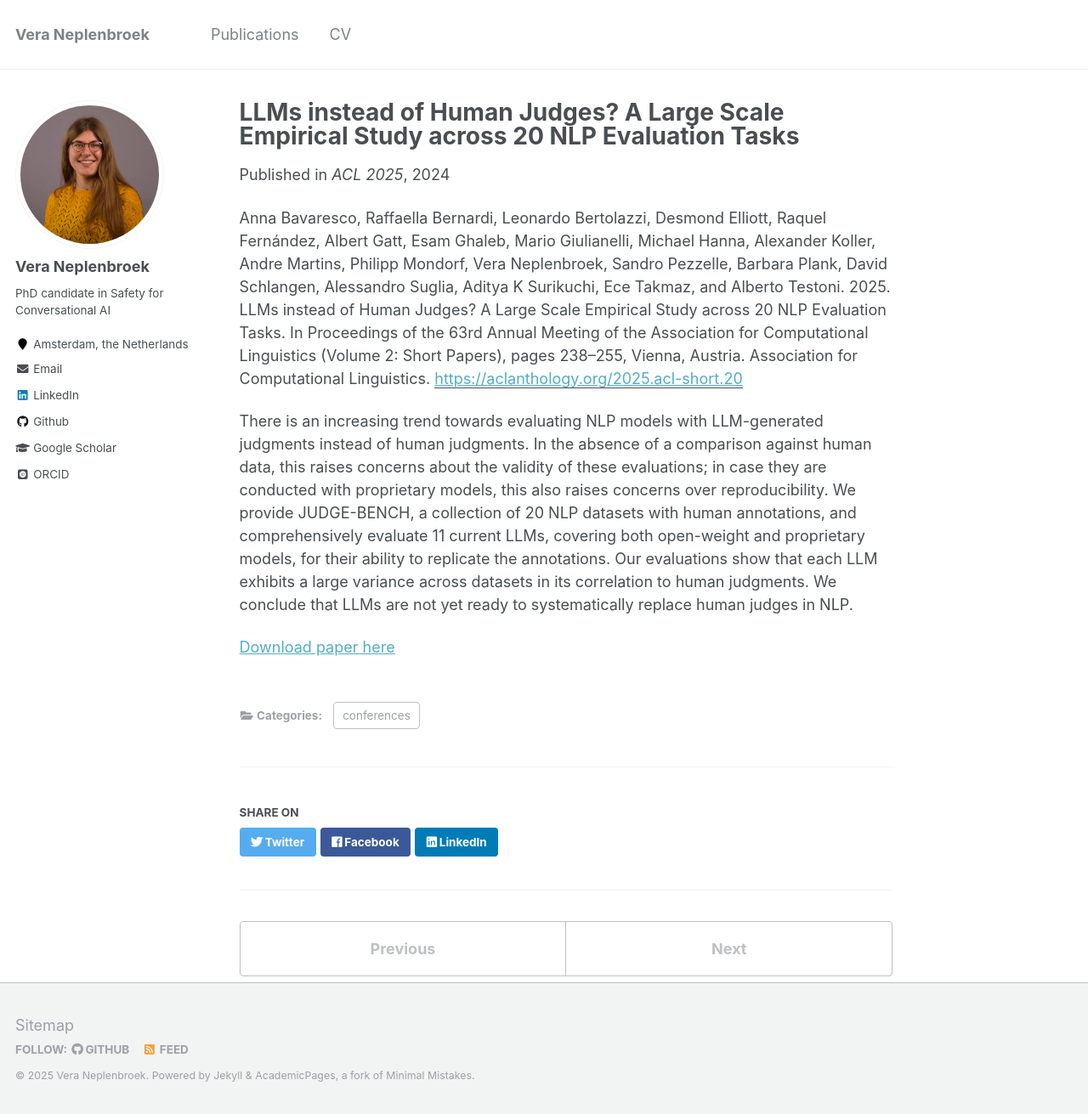
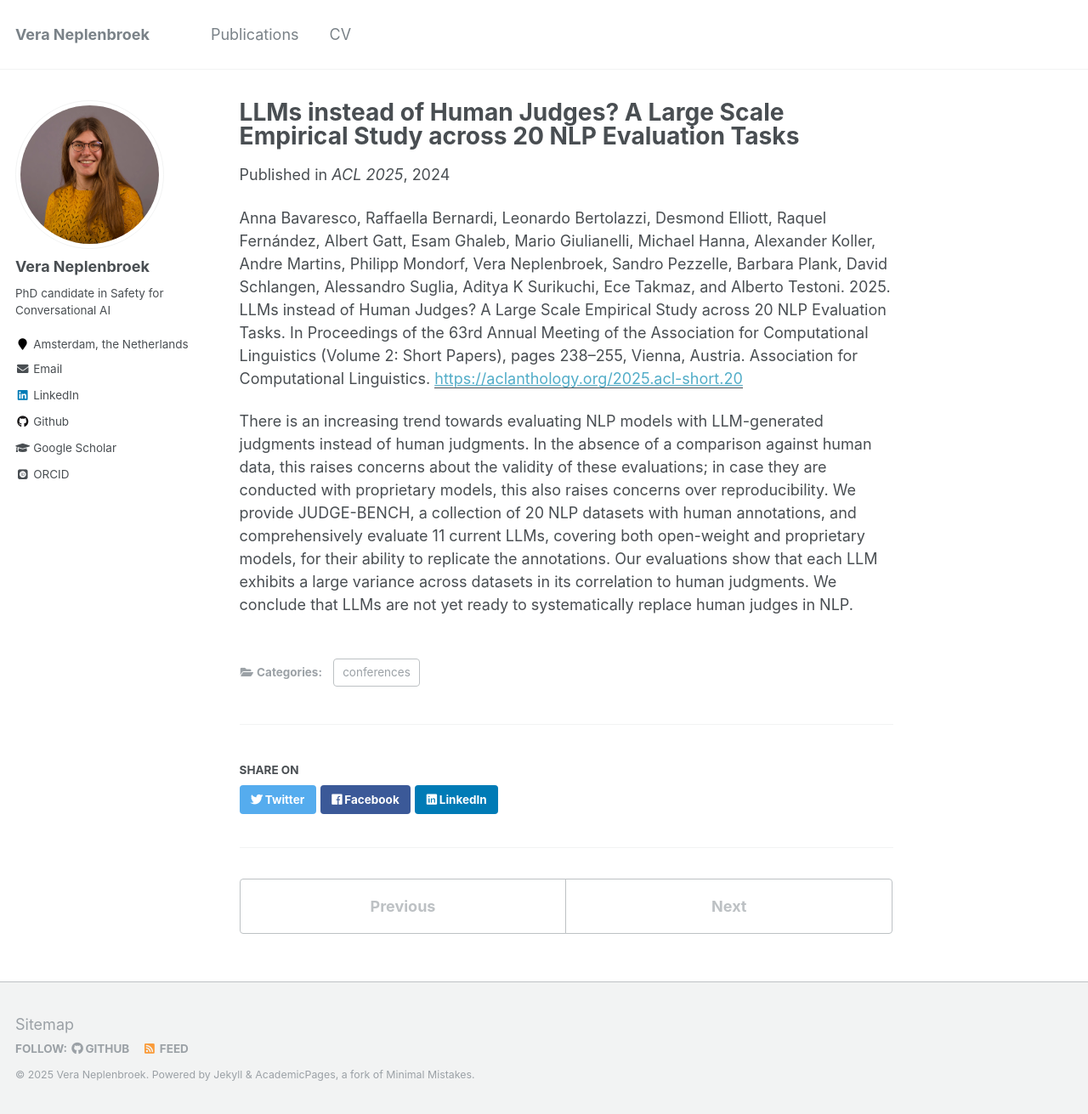
Before and after one commit to Veranep/Veranep.github.io, a Jekyll site: the page built from _publications/2024-06-26-judge.md, in a window 1280 px wide and 1311 px high. Shown: the whole window at 85% size. Built offline with Jekyll 4.4.1, drawn with Linux system fonts in a browser that asks for light colours; some web fonts are replaced.

Commit message:
Update 2024-06-26-judge.md

```diff
--- a/_publications/2024-06-26-judge.md
+++ b/_publications/2024-06-26-judge.md
@@ -10,5 +10,3 @@ paperurl: 'https://aclanthology.org/2025.acl-short.20'
 citation: "Anna Bavaresco, Raffaella Bernardi, Leonardo Bertolazzi, Desmond Elliott, Raquel Fernández, Albert Gatt, Esam Ghaleb, Mario Giulianelli, Michael Hanna, Alexander Koller, Andre Martins, Philipp Mondorf, Vera Neplenbroek, Sandro Pezzelle, Barbara Plank, David Schlangen, Alessandro Suglia, Aditya K Surikuchi, Ece Takmaz, and Alberto Testoni. 2025. LLMs instead of Human Judges? A Large Scale Empirical Study across 20 NLP Evaluation Tasks. In Proceedings of the 63rd Annual Meeting of the Association for Computational Linguistics (Volume 2: Short Papers), pages 238–255, Vienna, Austria. Association for Computational Linguistics."
 ---
 There is an increasing trend towards evaluating NLP models with LLM-generated judgments instead of human judgments. In the absence of a comparison against human data, this raises concerns about the validity of these evaluations; in case they are conducted with proprietary models, this also raises concerns over reproducibility. We provide JUDGE-BENCH, a collection of 20 NLP datasets with human annotations, and comprehensively evaluate 11 current LLMs, covering both open-weight and proprietary models, for their ability to replicate the annotations. Our evaluations show that each LLM exhibits a large variance across datasets in its correlation to human judgments. We conclude that LLMs are not yet ready to systematically replace human judges in NLP.
-
-[Download paper here](http://veranep.github.io/files/paper_judge.pdf)
```
